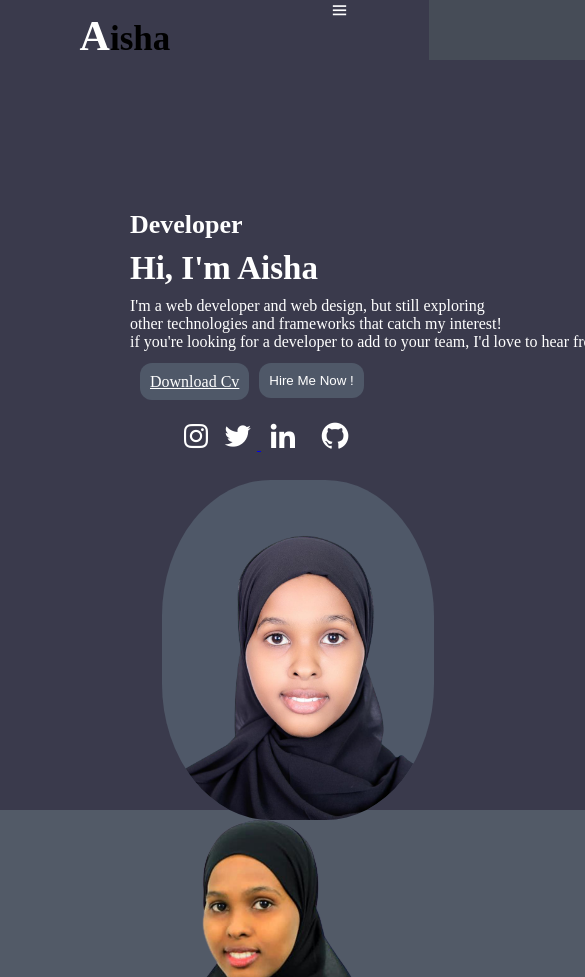
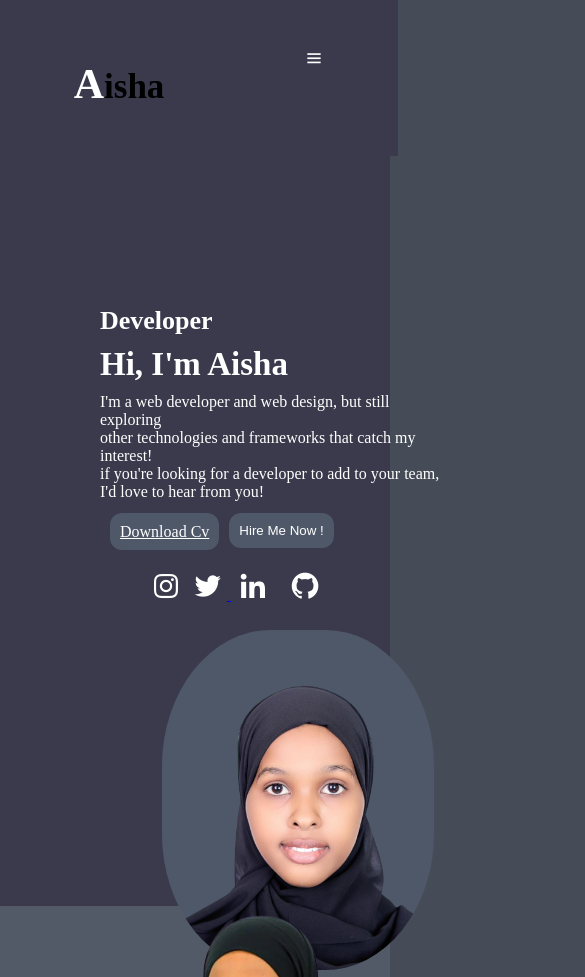
Before and after one commit to Aishakahie/portfolio, a plain HTML site: page index.html in a window 390 px wide. Shown: the top 977 px of the page, 585 px wide, since content can reach past the window. Drawn offline with nearby package versions, Linux system fonts and the light colour scheme.

Commit message:
portfolio

```diff
--- a/porfolio.css
+++ b/porfolio.css
@@ -4,9 +4,9 @@
  }
 
  .header{
+   width: 100%;
+    display: flex;
 
-    display: flex;
-    padding: 12px 20px;
     background-color: rgb(58, 58, 76);
     justify-content: space-around;
 
@@ -44,13 +44,15 @@
 
  .showcase{
     padding-top: 150px;
-    padding-left: 130px;
+    padding-left: 100px;
+    width: 90%;
 
  }
  .showcase1{
     display: flex;
     background-color: rgb(58, 58, 76);
     height: 450px;
+    width: 100%;
 
  }
 
@@ -102,7 +104,8 @@
   }
 
  .image img{
-     margin-left: 162px;
+     /* margin-left: 100px; */
+     margin-left: 44px;
     height: 400px;
     margin-top: 22px;
     border-radius: 40%;
@@ -403,13 +406,13 @@ body{
 
 } */
 
-/* @media (max-width: 991px) {
+@media (max-width: 991px) {
     .header {
-        padding: 2rem 3%;
+        padding: 3rem 1%;
     }
-    section{
+    /* section{
         padding: 10rem 3% 2rem;
-    }
+    } */
 
     .services {
         padding-bottom: 7rem;
@@ -425,9 +428,12 @@ body{
     .foter {
       padding: 2rem 3%;
     }
-} */
+}
 
 @media (max-width:600px) {
+      html{
+        width: 100%;
+      }
     .menue{
         display: none;
         width: 100%;
@@ -459,10 +465,9 @@ body{
        }
 
        .header{
-        flex: auto;
-        padding: 0px;
-        width: 110%;
-        display: flex;
+
+        width: 100%;
+        /* display: flex; */
         flex-direction: column;
         font-size: 20px;
         right: 6px;
@@ -513,7 +518,7 @@ body{
         flex-direction: column;
         background-color: rgb(58, 58, 76);
         height: 750px;
-        width: 250%;
+        width: 100%;
 
      }
 
@@ -528,8 +533,7 @@ body{
 
    .about1{
     flex-direction: column;
-    width: 400%;
-
+    width: 100%;
     background-color: rgb(82, 90, 103);
 
 }
```
